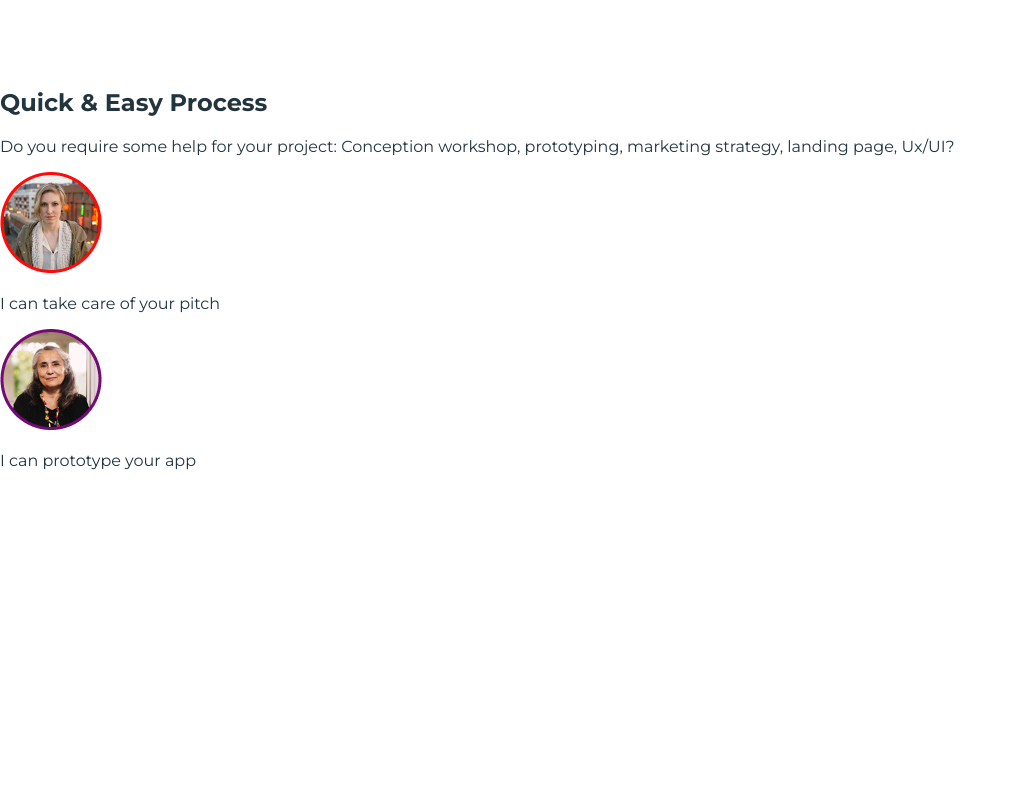
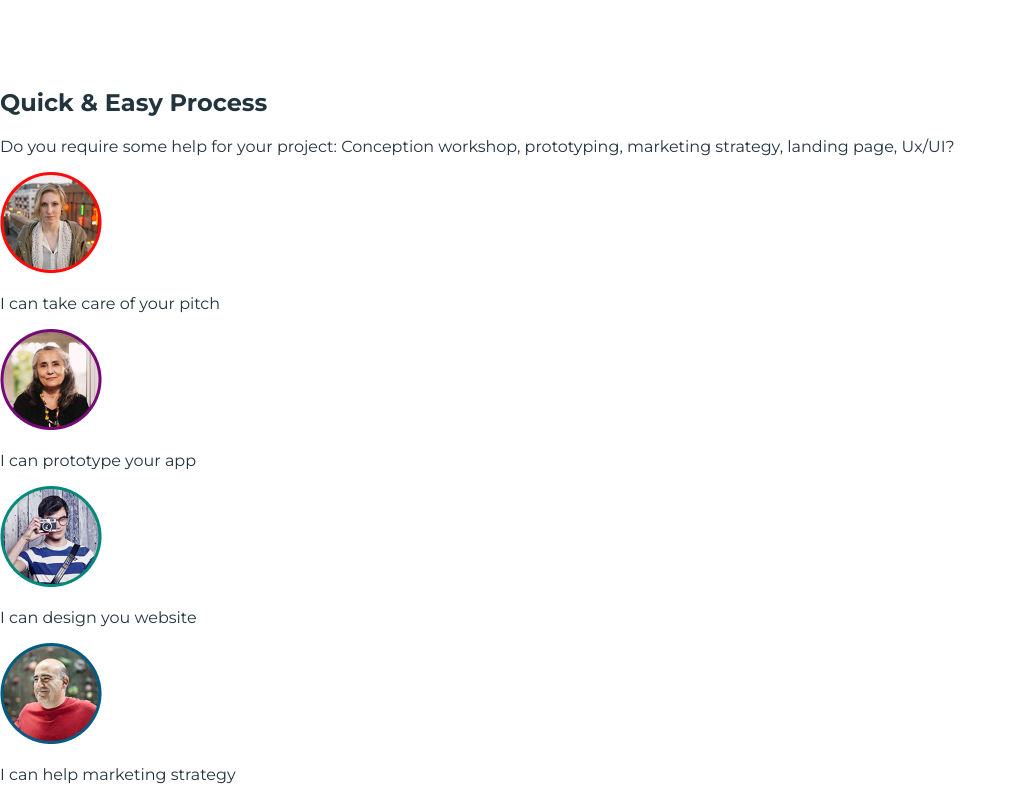
Before and after one commit to BakuEmilov/maket, a plain HTML site: page index.html in a window 1280 px wide. Shown: the part 3343-4143 px from the top of the page, without its empty margins (0-1017 px from the left). Before the commit the page ends 3829 px from the top, so only its background shows below. Drawn offline with Linux system fonts and the light colour scheme; a web font is replaced by a local one.

Commit message:
inside second-col opened two more divs

```diff
--- a/index.html
+++ b/index.html
@@ -209,7 +209,17 @@
               <p>I can prototype your app</p>
             </div>
           </div>
-          <div class="second-col"></div>
+          <div class="second-col">
+            <div class="avator-3">
+              <img src="./img/Avator-2.png" alt="" />
+              <p>I can design you website</p>
+            </div>
+            <div class="avator-4">
+              <img src="./img/Avator-3.png" alt="" />
+              <p>I can help marketing strategy</p>
+            </div>
+          </div>
+          </div>
         </article>
       </main>
     </div>
```
